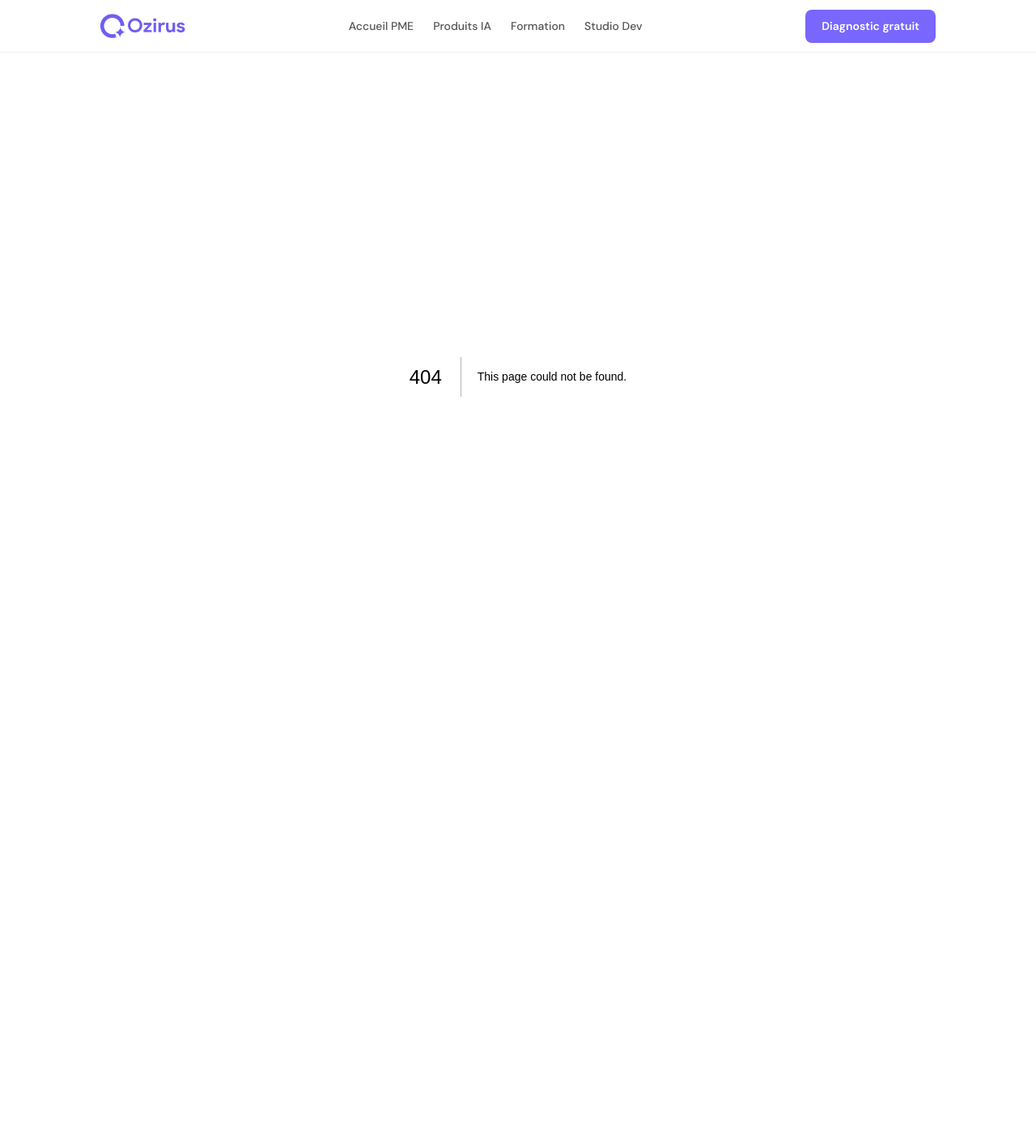
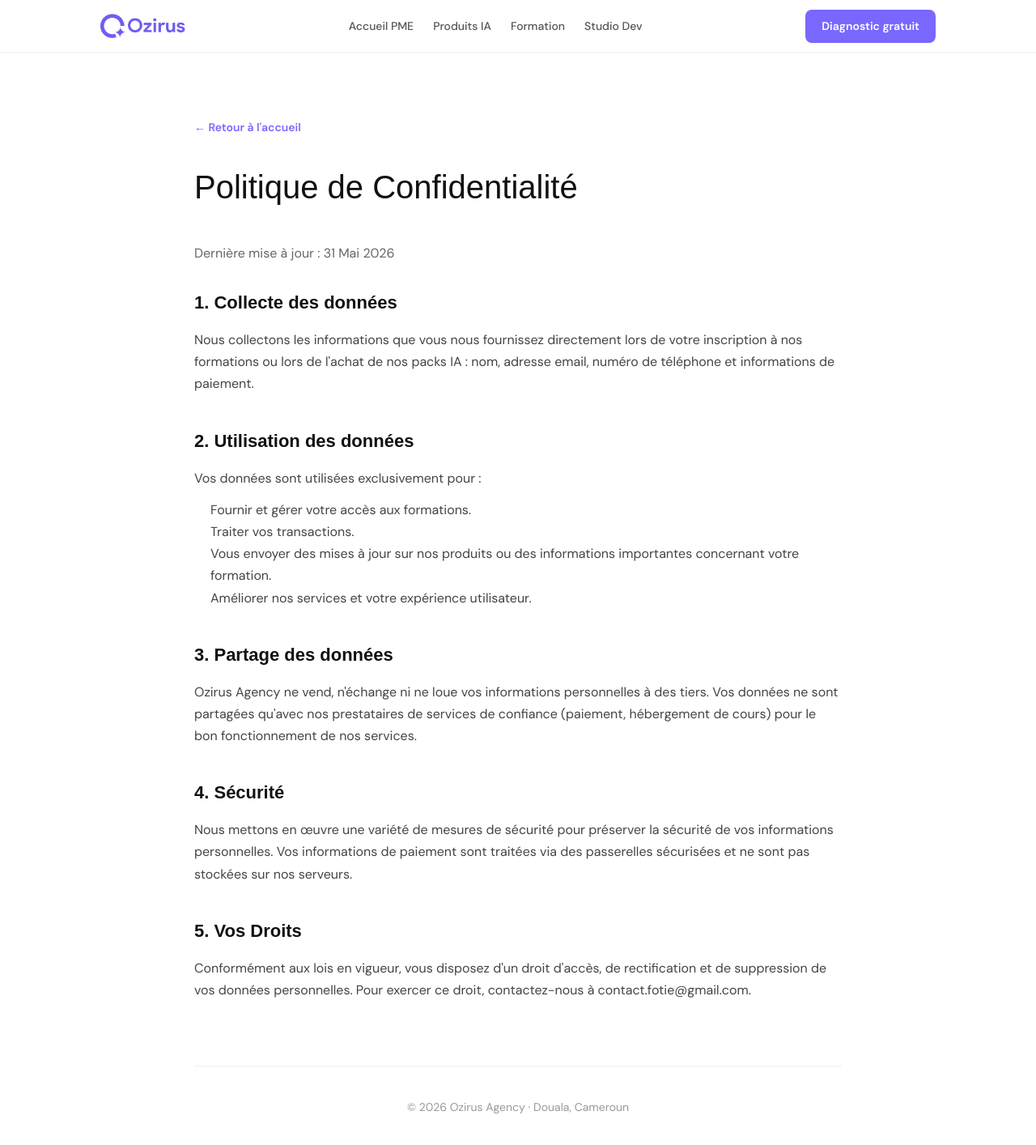
Before and after one commit to wilfriedfotie/ozirus, a Next.js app: page /privacy in a window 1280 px wide. Before the commit this address had no page. Shown: the top 1414 px of the page at 81% size. Before the commit the page ends 865 px from the top, so only its background shows below. Built offline with nearby package versions, Linux system fonts and the light colour scheme; a web font is replaced by a local one.

Commit message:
feat: add legal pages (terms and privacy) and update footer links

```diff
--- /dev/null
+++ b/app/privacy/page.tsx
@@ -0,0 +1,63 @@
+'use client';
+
+import React from 'react';
+import Link from 'next/link';
+
+export default function PrivacyPage() {
+  return (
+    <main style={{ background: '#fff', color: '#111', fontFamily: 'DM Sans, sans-serif', padding: '80px 24px' }}>
+      <div style={{ maxWidth: 800, margin: '0 auto' }}>
+        <Link href="/" style={{ color: '#7967FF', textDecoration: 'none', fontSize: 14, fontWeight: 600 }}>← Retour à l'accueil</Link>
+
+        <h1 style={{ fontFamily: 'Clash Display, sans-serif', fontSize: 40, marginTop: 32, marginBottom: 40 }}>Politique de Confidentialité</h1>
+
+        <p style={{ color: '#666', marginBottom: 32 }}>Dernière mise à jour : 31 Mai 2026</p>
+
+        <section style={{ marginBottom: 40 }}>
+          <h2 style={{ fontSize: 22, fontWeight: 700, marginBottom: 16 }}>1. Collecte des données</h2>
+          <p style={{ lineHeight: 1.7, color: '#444' }}>
+            Nous collectons les informations que vous nous fournissez directement lors de votre inscription à nos formations ou lors de l'achat de nos packs IA : nom, adresse email, numéro de téléphone et informations de paiement.
+          </p>
+        </section>
+
+        <section style={{ marginBottom: 40 }}>
+          <h2 style={{ fontSize: 22, fontWeight: 700, marginBottom: 16 }}>2. Utilisation des données</h2>
+          <p style={{ lineHeight: 1.7, color: '#444' }}>
+            Vos données sont utilisées exclusivement pour :
+          </p>
+          <ul style={{ lineHeight: 1.7, color: '#444', paddingLeft: 20, marginTop: 12 }}>
+            <li>Fournir et gérer votre accès aux formations.</li>
+            <li>Traiter vos transactions.</li>
+            <li>Vous envoyer des mises à jour sur nos produits ou des informations importantes concernant votre formation.</li>
+            <li>Améliorer nos services et votre expérience utilisateur.</li>
+          </ul>
+        </section>
+
+        <section style={{ marginBottom: 40 }}>
+          <h2 style={{ fontSize: 22, fontWeight: 700, marginBottom: 16 }}>3. Partage des données</h2>
+          <p style={{ lineHeight: 1.7, color: '#444' }}>
+            Ozirus Agency ne vend, n'échange ni ne loue vos informations personnelles à des tiers. Vos données ne sont partagées qu'avec nos prestataires de services de confiance (paiement, hébergement de cours) pour le bon fonctionnement de nos services.
+          </p>
+        </section>
+
+        <section style={{ marginBottom: 40 }}>
+          <h2 style={{ fontSize: 22, fontWeight: 700, marginBottom: 16 }}>4. Sécurité</h2>
+          <p style={{ lineHeight: 1.7, color: '#444' }}>
+            Nous mettons en œuvre une variété de mesures de sécurité pour préserver la sécurité de vos informations personnelles. Vos informations de paiement sont traitées via des passerelles sécurisées et ne sont pas stockées sur nos serveurs.
+          </p>
+        </section>
+
+        <section style={{ marginBottom: 40 }}>
+          <h2 style={{ fontSize: 22, fontWeight: 700, marginBottom: 16 }}>5. Vos Droits</h2>
+          <p style={{ lineHeight: 1.7, color: '#444' }}>
+            Conformément aux lois en vigueur, vous disposez d'un droit d'accès, de rectification et de suppression de vos données personnelles. Pour exercer ce droit, contactez-nous à contact.fotie@gmail.com.
+          </p>
+        </section>
+
+        <footer style={{ marginTop: 80, borderTop: '1px solid #eee', paddingTop: 40, textAlign: 'center' }}>
+          <p style={{ color: '#999', fontSize: 14 }}>© {new Date().getFullYear()} Ozirus Agency · Douala, Cameroun</p>
+        </footer>
+      </div>
+    </main>
+  );
+}
--- /dev/null
+++ b/app/terms/page.tsx
@@ -0,0 +1,67 @@
+'use client';
+
+import React from 'react';
+import Link from 'next/link';
+
+export default function TermsPage() {
+  return (
+    <main style={{ background: '#fff', color: '#111', fontFamily: 'DM Sans, sans-serif', padding: '80px 24px' }}>
+      <div style={{ maxWidth: 800, margin: '0 auto' }}>
+        <Link href="/" style={{ color: '#7967FF', textDecoration: 'none', fontSize: 14, fontWeight: 600 }}>← Retour à l'accueil</Link>
+
+        <h1 style={{ fontFamily: 'Clash Display, sans-serif', fontSize: 40, marginTop: 32, marginBottom: 40 }}>Conditions Générales de Vente & d'Utilisation</h1>
+
+        <p style={{ color: '#666', marginBottom: 32 }}>Dernière mise à jour : 31 Mai 2026</p>
+
+        <section style={{ marginBottom: 40 }}>
+          <h2 style={{ fontSize: 22, fontWeight: 700, marginBottom: 16 }}>1. Objet</h2>
+          <p style={{ lineHeight: 1.7, color: '#444' }}>
+            Les présentes Conditions Générales (CGV/CGU) régissent la vente et l'utilisation des formations en ligne et des packs de produits IA (White Label) proposés par Ozirus Agency. En accédant à nos services, vous acceptez sans réserve ces conditions.
+          </p>
+        </section>
+
+        <section style={{ marginBottom: 40 }}>
+          <h2 style={{ fontSize: 22, fontWeight: 700, marginBottom: 16 }}>2. Formations IA</h2>
+          <h3 style={{ fontSize: 18, fontWeight: 600, marginBottom: 12 }}>2.1 Inscription et Accès</h3>
+          <p style={{ lineHeight: 1.7, color: '#444', marginBottom: 16 }}>
+            L'accès à la formation est strictement personnel. Le partage de vos identifiants de connexion avec des tiers est formellement interdit et peut entraîner la suspension de votre accès sans remboursement.
+          </p>
+          <h3 style={{ fontSize: 18, fontWeight: 600, marginBottom: 12 }}>2.2 Garantie de Satisfaction</h3>
+          <p style={{ lineHeight: 1.7, color: '#444' }}>
+            Nous offrons une garantie "Satisfait ou Remboursé" de 14 jours calendaires à compter de la date d'achat. Pour être éligible, l'étudiant ne doit pas avoir visionné plus de 20% du contenu total de la formation. Toute demande de remboursement doit être envoyée par email à contact.fotie@gmail.com.
+          </p>
+        </section>
+
+        <section style={{ marginBottom: 40 }}>
+          <h2 style={{ fontSize: 22, fontWeight: 700, marginBottom: 16 }}>3. Packs IA & Marque Blanche</h2>
+          <p style={{ lineHeight: 1.7, color: '#444', marginBottom: 16 }}>
+            Les produits IA vendus en "Marque Blanche" (White Label) confèrent au client le droit de les revendre sous son propre nom.
+          </p>
+          <ul style={{ lineHeight: 1.7, color: '#444', paddingLeft: 20 }}>
+            <li>Le client est responsable du support technique de ses propres clients finaux.</li>
+            <li>Le code source reste la propriété intellectuelle d'Ozirus, sauf mention contraire explicite.</li>
+            <li>Ozirus ne garantit pas de revenus spécifiques suite à l'utilisation ou la revente de ces produits.</li>
+          </ul>
+        </section>
+
+        <section style={{ marginBottom: 40 }}>
+          <h2 style={{ fontSize: 22, fontWeight: 700, marginBottom: 16 }}>4. Paiements</h2>
+          <p style={{ lineHeight: 1.7, color: '#444' }}>
+            Les paiements s'effectuent par Mobile Money (Orange/MTN), Wave ou Virement bancaire. Les prix sont indiqués en FCFA. Ozirus se réserve le droit de modifier ses tarifs à tout moment, mais les services seront facturés sur la base des tarifs en vigueur au moment de la validation de la commande.
+          </p>
+        </section>
+
+        <section style={{ marginBottom: 40 }}>
+          <h2 style={{ fontSize: 22, fontWeight: 700, marginBottom: 16 }}>5. Responsabilité</h2>
+          <p style={{ lineHeight: 1.7, color: '#444' }}>
+            Ozirus Agency met tout en œuvre pour fournir des outils et formations de qualité. Cependant, nous ne pouvons être tenus responsables des résultats financiers ou commerciaux obtenus par les clients. La réussite dépend de l'exécution et du travail personnel de chaque entrepreneur.
+          </p>
+        </section>
+
+        <footer style={{ marginTop: 80, borderTop: '1px solid #eee', paddingTop: 40, textAlign: 'center' }}>
+          <p style={{ color: '#999', fontSize: 14 }}>© {new Date().getFullYear()} Ozirus Agency · Douala, Cameroun</p>
+        </footer>
+      </div>
+    </main>
+  );
+}
--- a/components/Footer.tsx
+++ b/components/Footer.tsx
@@ -5,15 +5,28 @@ import { motion } from 'framer-motion';
 const footerLinks = [
   {
     title: 'Solutions',
-    links: ['SaaS sur mesure', 'Applications Mobiles', 'IA & Automatisation', 'Design & UI/UX'],
-  },
-  {
-    title: 'Secteurs',
-    links: ['Commerce & Retail', 'Agroalimentaire', 'Pharmacies', 'Hôtellerie'],
+    links: [
+      { label: 'SaaS sur mesure', href: '#' },
+      { label: 'Applications Mobiles', href: '#' },
+      { label: 'IA & Automatisation', href: '#' },
+      { label: 'Design & UI/UX', href: '#' }
+    ],
   },
   {
     title: 'Entreprise',
-    links: ['À propos', 'Cas clients', 'Contact', 'Blog'],
+    links: [
+      { label: 'À propos', href: '#' },
+      { label: 'Cas clients', href: '#' },
+      { label: 'Contact', href: '#' },
+      { label: 'Blog', href: '#' }
+    ],
+  },
+  {
+    title: 'Légal',
+    links: [
+      { label: 'Conditions', href: '/terms' },
+      { label: 'Confidentialité', href: '/privacy' }
+    ],
   },
 ];
 
@@ -96,13 +109,13 @@ export default function Footer() {
                 }}>{group.title}</p>
                 {group.links.map((link) => (
                   <a
-                    key={link}
-                    href="#"
+                    key={link.label}
+                    href={link.href}
                     style={{ fontSize: '0.875rem', color: '#475569', textDecoration: 'none', fontWeight: 500, transition: 'color 0.2s' }}
                     onMouseEnter={e => (e.currentTarget.style.color = '#1A56DB')}
                     onMouseLeave={e => (e.currentTarget.style.color = '#475569')}
                   >
-                    {link}
+                    {link.label}
                   </a>
                 ))}
               </div>
```
